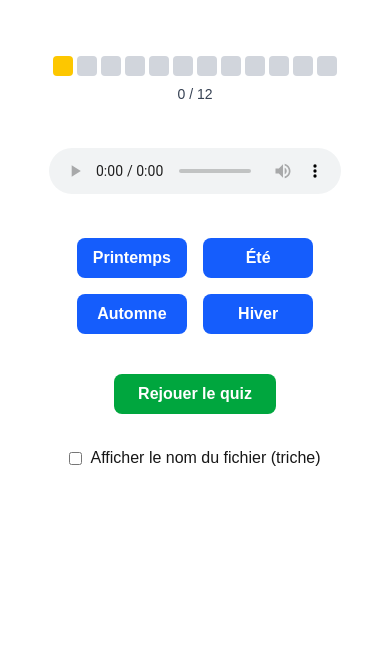
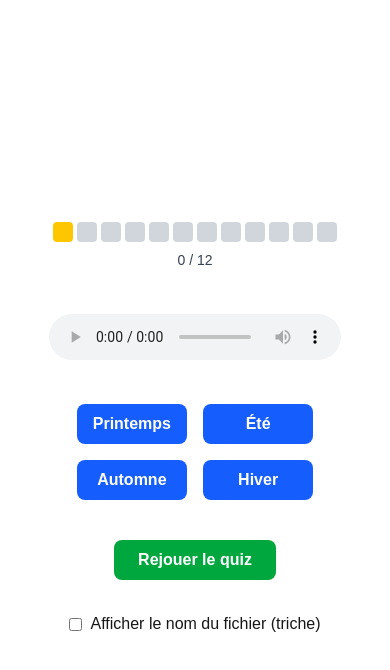
Before and after one commit to starwalker00/vivaldi-quizz, a Next.js app: page / in a window 390 px wide. Shown: the top 670 px of the page. Built offline with nearby package versions, Linux system fonts and the light colour scheme.

Commit message:
height mobile

```diff
--- a/app/components/QuizPlayer.tsx
+++ b/app/components/QuizPlayer.tsx
@@ -2,8 +2,8 @@
 
 import { useRef, useState, useEffect } from 'react';
 import { useQuizStore } from '@/app/lib/store';
-import AudioPlayer from './AudioPlayer'; // adapte le chemin si besoin
-import ProgressBar from './ProgressBar'; // adapte le chemin si besoin
+import AudioPlayer from './AudioPlayer';
+import ProgressBar from './ProgressBar';
 
 function ResetButton() {
     const reset = useQuizStore((state) => state.reset);
@@ -65,12 +65,7 @@
 
     // jeu en cours
     return (
-        <div className={`flex flex-col items-center gap-6 transition-colors duration-500 `}>
-            {/* <div className="text-center space-y-1">
-                <p>✅ Réussis : {score}</p>
-                <p>❌ Ratés : {ratés}</p>
-                <p>🎼 Morceau : {index + 1} / {total}</p>
-            </div> */}
+        <div className={`flex flex-col items-center gap-6`}>
             <ProgressBar />
             <AudioPlayer ref={audioRef} src={current.fichier} />
 
--- a/app/layout.tsx
+++ b/app/layout.tsx
@@ -18,7 +18,7 @@
         <link rel="icon" href="/icons/icon-192x192.png" />
         <meta name="theme-color" content="#1e40af" />
       </head>
-      <body className="min-h-screen bg-gray-100 p-4 font-sans">{children}</body>
+      <body>{children}</body>
     </html>
   );
 }
--- a/app/page.tsx
+++ b/app/page.tsx
@@ -2,7 +2,7 @@
 
 export default function HomePage() {
   return (
-    <main className="p-6">
+    <main className='flex items-center justify-center h-screen'>
       <QuizPlayer />
     </main>
   );
```
